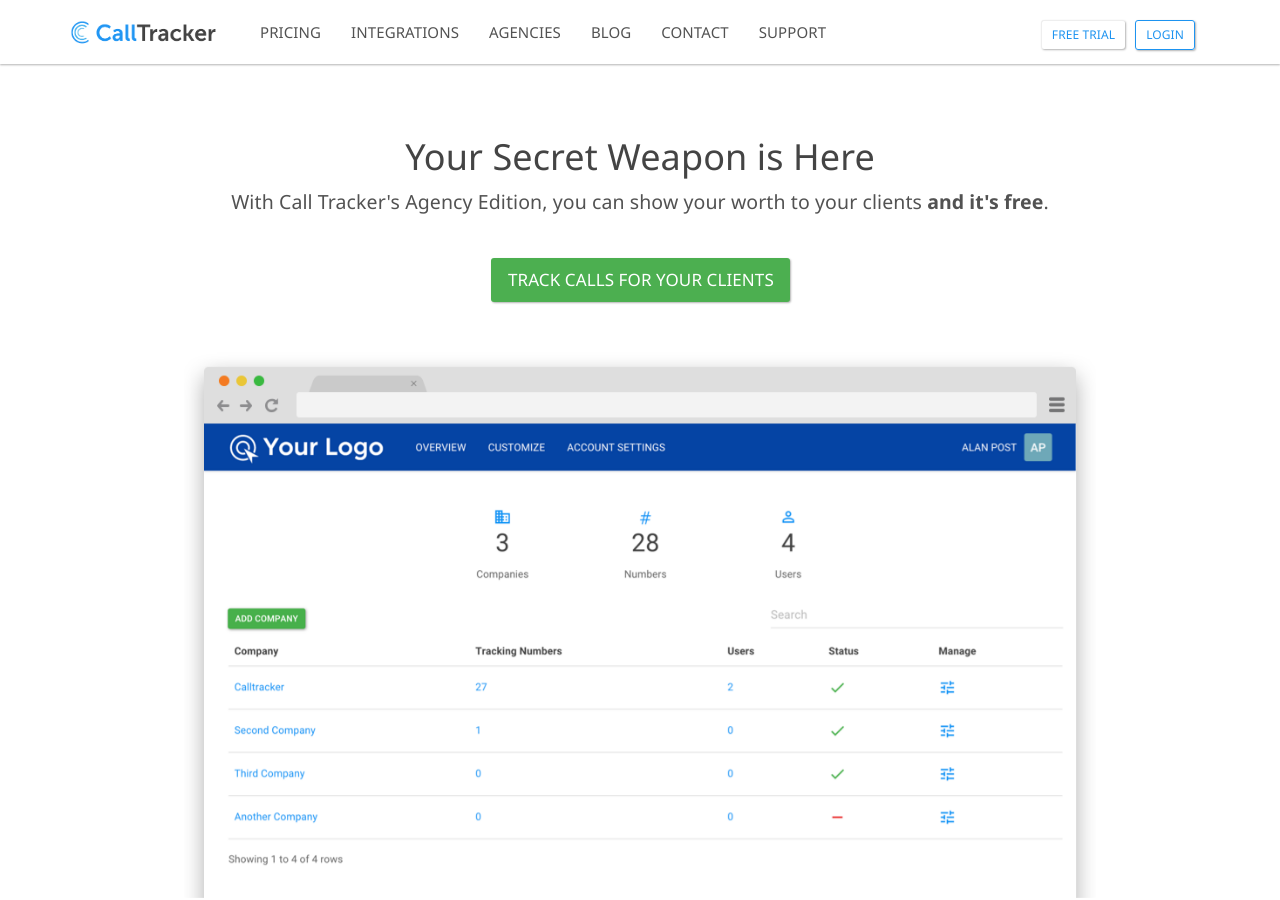
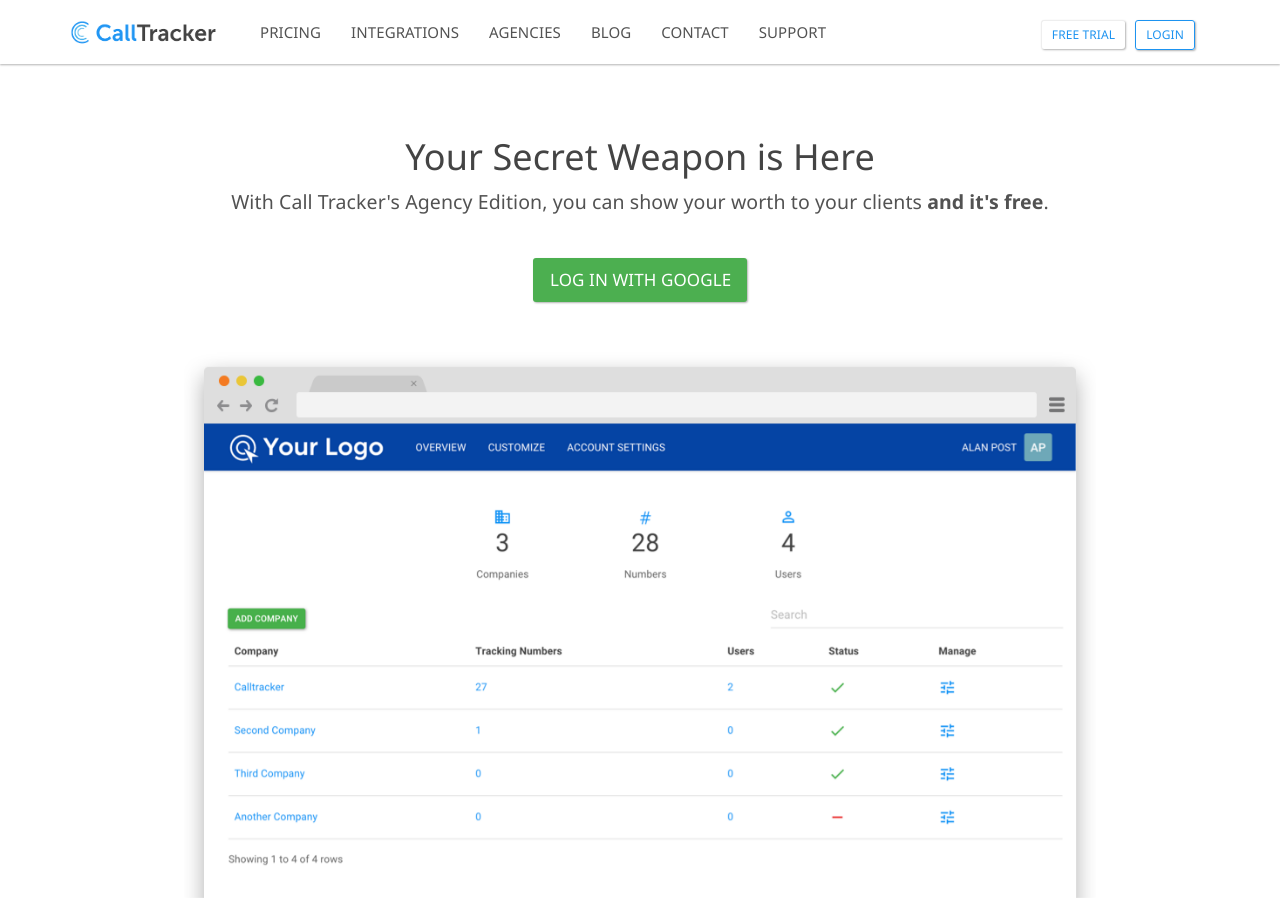
Before and after one commit to sumonst21/calltrackerio-site, a Jekyll site: the page built from agencies.html, in a window 1280 px wide and 900 px high. Built offline with Jekyll 4.4.1, drawn with Linux system fonts in a browser that asks for light colours.

Commit message:
update agencies signup link

```diff
--- a/agencies.html
+++ b/agencies.html
@@ -13,12 +13,12 @@
 			<div class="col-md-12 text-center m-t-50">
 				<h1 class="heading-hero">Your Secret Weapon is Here</h1>
 				<p class="lead">With Call Tracker's Agency Edition, you can show your worth to your clients <strong>and it's free</strong>.</p>
-				<a href="https://app.calltracker.io/signup/" class="btn btn-lg btn-success animated pulse m-t-20">Track Calls for Your Clients</a>
+				<a href="https://app.calltracker.io/login/google-oauth2/" class="btn btn-lg btn-success animated pulse m-t-20">Log In with Google</a>
 			</div>
 		</div>
 		<div class="row">
 			<div class="col-md-12 text-center">
-				<a href="https://app.calltracker.io/signup/"><img alt="call tracking software" src="/images/app-mockups/agency-branding-mockup.png" class="m-t-40 animated fadeInUp hero-screenshot"></a>
+				<a href="https://app.calltracker.io/login/google-oauth2/"><img alt="call tracking software" src="/images/app-mockups/agency-branding-mockup.png" class="m-t-40 animated fadeInUp hero-screenshot"></a>
 			</div>
 		</div>
 		<div class="row m-t-60">
```
